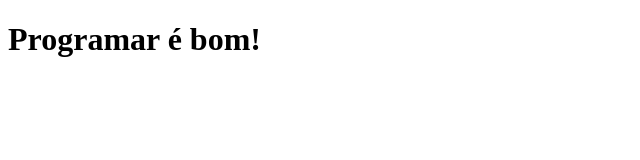
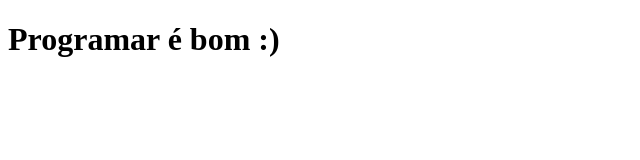
Before and after one commit to ialexsilva/clone-tabnews, a Next.js app: page / in a window 1280 px wide. Shown: the top 160 px of the page, without its empty margins (0-640 px from the left). Built offline with nearby package versions, Linux system fonts and the light colour scheme.

Commit message:
Altera a pagina inicial

```diff
--- a/pages/index.js
+++ b/pages/index.js
@@ -1,5 +1,5 @@
 function Home() {
-    return <h1>Programar é bom!</h1>
+    return <h1>Programar é bom :)</h1>
 }
 
 export default Home;
```
